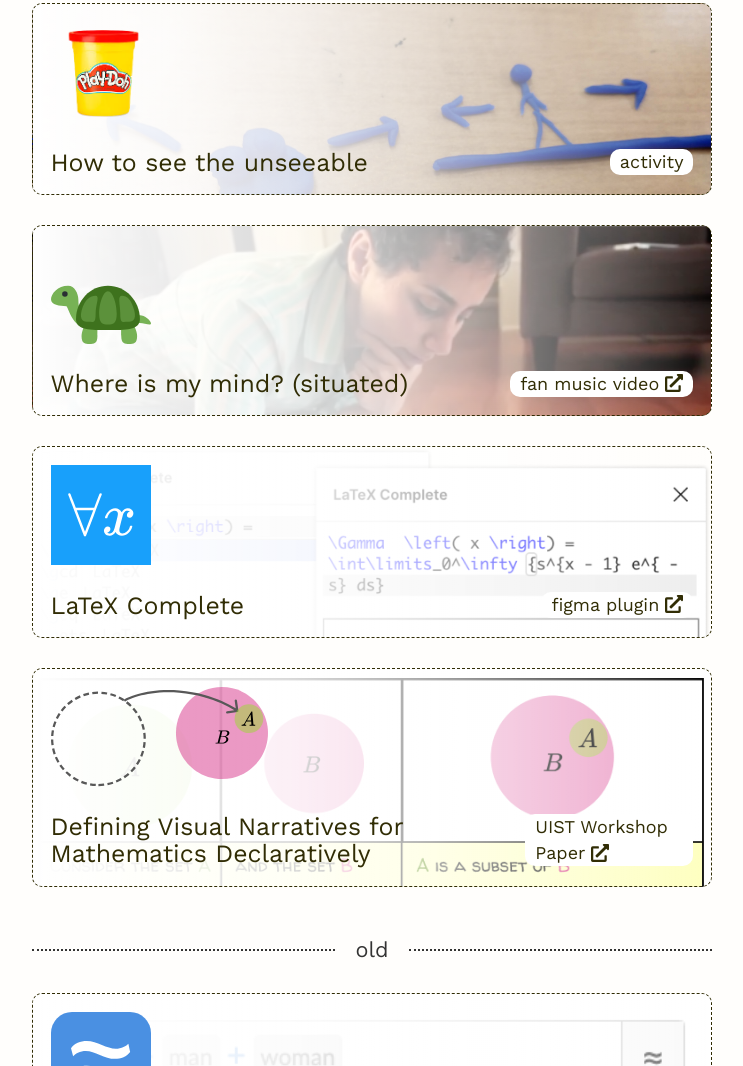
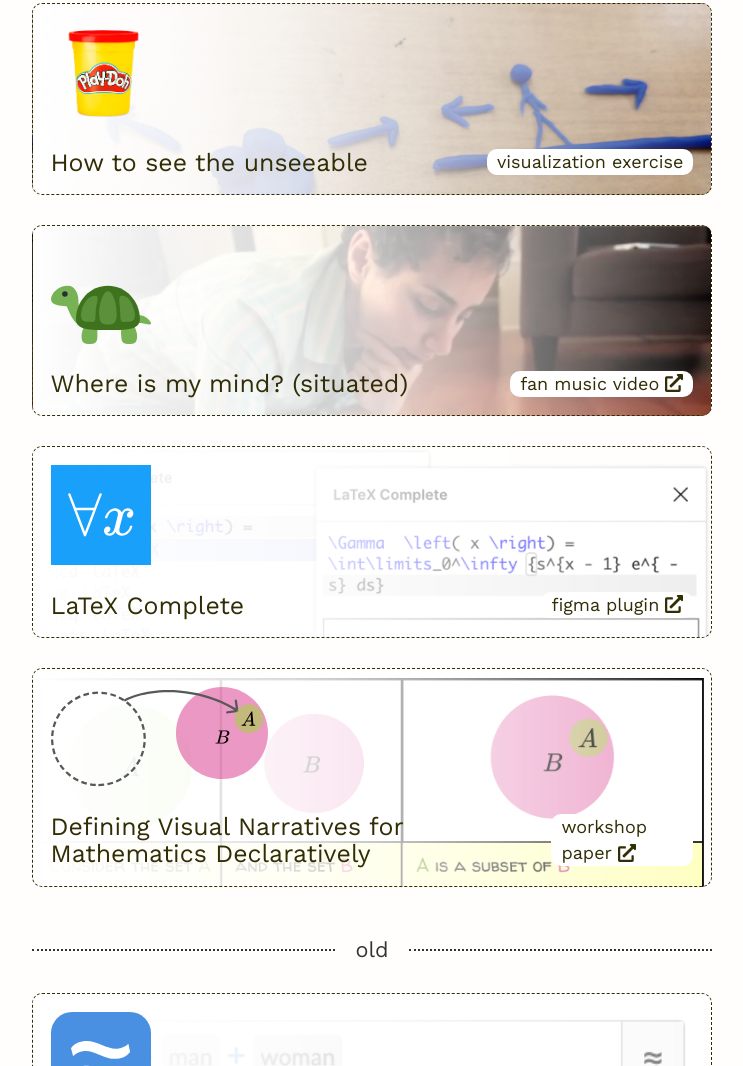
Before and after one commit to maxkrieger/maxkrieger.github.io, a Gatsby site: page / in a window 1280 px wide. Shown: the part 753-1819 px from the top of the page, without its empty margins (268-1011 px from the left). Built offline with nearby package versions, Linux system fonts and the light colour scheme; Gatsby itself is replaced by a stand-in of ours.

Commit message:
update prose

```diff
--- a/src/pages/index.js
+++ b/src/pages/index.js
@@ -53,7 +53,7 @@ const IndexPage = () => (
         title="How to see the unseeable"
         link="/seeing-the-unseeable"
         bg={unseeable}
-        kind={"activity"}
+        kind={"visualization exercise"}
         icon={playdoh}
       />
       <ProjectBox
@@ -74,7 +74,7 @@ const IndexPage = () => (
       />
       <ProjectBox
         title="Defining Visual Narratives for Mathematics Declaratively"
-        kind={"UIST Workshop Paper"}
+        kind={"workshop paper"}
         link="https://plateau-workshop.org/assets/papers-2019/9.pdf"
         bg={narrative}
         external={true}
--- a/src/pages/seeing-the-unseeable.mdx
+++ b/src/pages/seeing-the-unseeable.mdx
@@ -33,7 +33,7 @@ I was particularly inspired by Bruno Latour's 1986 essay, [_Visualization and Co
 
 > ...you have to **invent** objects which have the properties of being **mobile** but also **immutable**, **presentable**, **readable** and **combinable** with one another...
 
-One heuristic to invent new visualizations is to find analogies. Dan Lockton's "new metaphors" was especially useful framing here, and I used the generator tool as a warm-up exercise for the class.
+One heuristic to invent new visualizations is to find analogies. Dan Lockton's ["New Metaphors"](https://newmetaphors.com/) was especially useful framing here, and I used the [generator tool](http://imaginari.es/new-metaphors/) as a warm-up exercise for the class.
 
 I wanted to experiment with embodied pedagogical methods that got students working with their hands, to apply concepts that I taught in a more traditional lecture format. My class conducted a visualization exercise using play-doh to explain unknown concepts. The results were diverse and fascinating, and I'm still processing what they mean for pedagogy as a whole.
 
```
